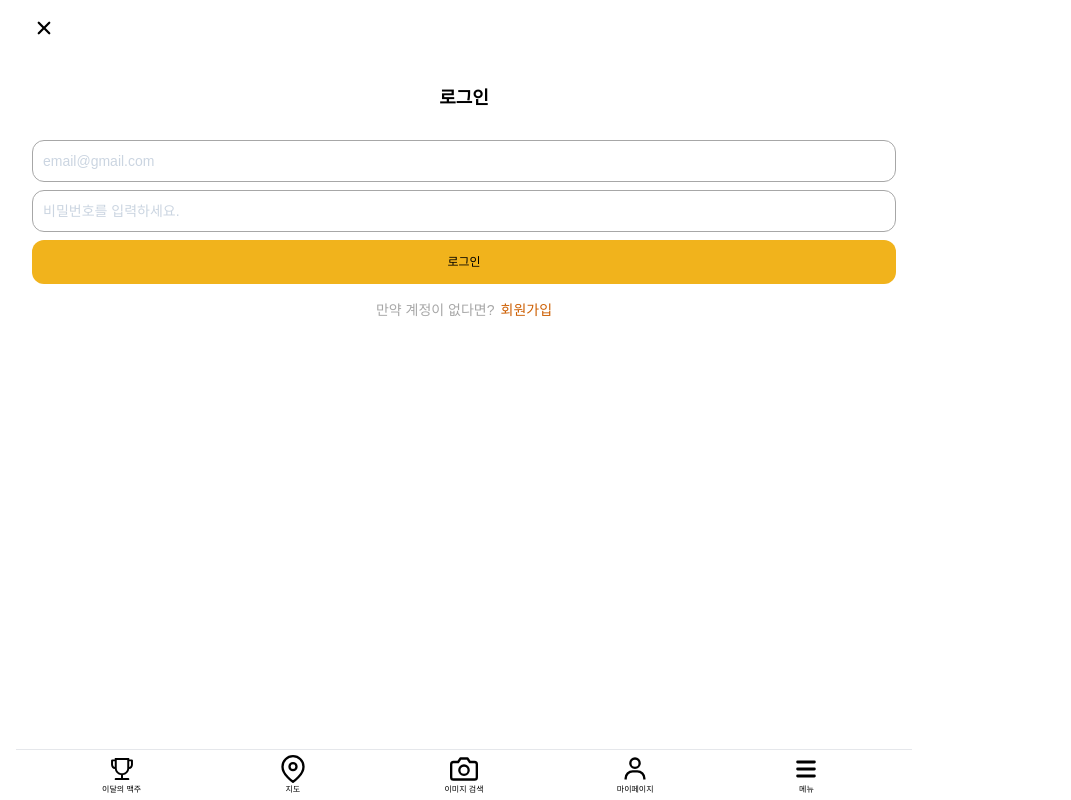
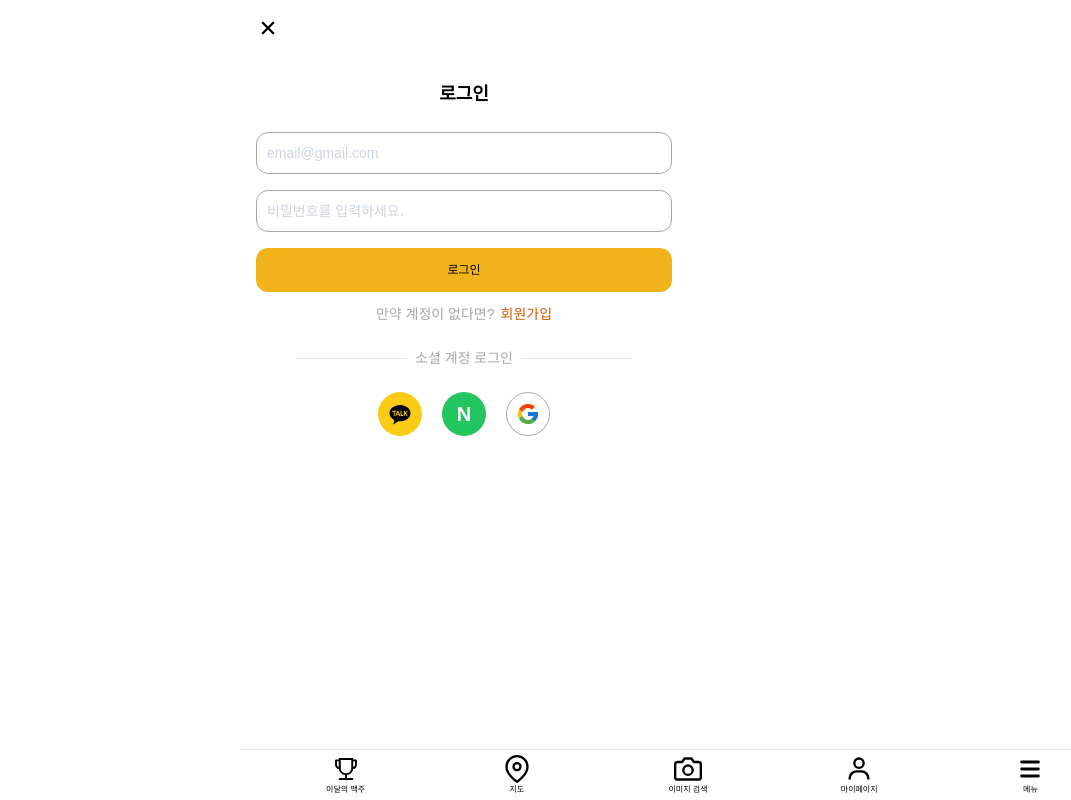
Before and after one commit to GetA-BEER/GetABeer, a Next.js app in the folder fe/: page /login in a window 1280 px wide. Shown: the whole page, without its empty margins (176-1247 px from the left). Built offline with nearby package versions, Linux system fonts and the light colour scheme; a web font is replaced by a local one.

Commit message:
GB-40 style: 소셜 계정 로그인 컴포넌트 제작/로그인 페이지 제작 완료

```diff
--- a/fe/components/inputs/Input.tsx
+++ b/fe/components/inputs/Input.tsx
@@ -5,7 +5,7 @@ type InputProps = {
   placeholder: string;
 };
 
-const inputContainerClassName = 'text-sm font-light block m-2';
+const inputContainerClassName = 'text-sm font-light block mx-2 my-4';
 const inputClassName =
   'border border-y-gray rounded-xl focus:outline-y-gold focus:ring-1 block w-full p-2.5 placeholder-slate-300';
 
--- a/fe/pages/login/index.tsx
+++ b/fe/pages/login/index.tsx
@@ -2,12 +2,11 @@ import SubmitBtn from '@/components/button/SubmitBtn';
 import NavBar from '@/components/NavBar';
 import { Input } from '@/components/inputs/Input';
 import Head from 'next/head';
-import { IoClose, IoArrowForwardOutline } from 'react-icons/io5';
+import { IoClose } from 'react-icons/io5';
+import { FcGoogle } from 'react-icons/fc';
+import { RiKakaoTalkFill } from 'react-icons/ri';
 export default function Login() {
-  const handleClick = (event: React.MouseEvent<HTMLElement>) => {
-    console.log(event.target);
-    console.log(event.currentTarget);
-  };
+  const handleClick = (event: React.MouseEvent<HTMLElement>) => {};
   return (
     <>
       <Head>
@@ -16,21 +15,43 @@ export default function Login() {
         <meta name="viewport" content="width=device-width, initial-scale=1" />
         <link rel="icon" href="/images/logo.png" />
       </Head>
-      <main className="m-auto h-screen max-w-4xl">
+      <main className="m-auto h-screen max-w-md">
         <button className="m-4">
           <IoClose className="w-6 h-6" />
         </button>
-        <div className="my-7 text-center text-lg bg-white rounded-lg max-w-4xl font-semibold">
+        <div className="my-6 text-center text-lg bg-white rounded-lg font-semibold">
           로그인
         </div>
-        <div className="m-2 border-b-1 border-y-gray">
+        <div className="mx-2 my-4">
           <Input type="email" placeholder="email@gmail.com" />
           <Input type="password" placeholder="비밀번호를 입력하세요." />
           <SubmitBtn onClick={handleClick}> 로그인 </SubmitBtn>
-          <div className="m-4 flex justify-center gap-1.5 text-sm">
-            <div className="text-y-gray">만약 계정이 없다면?</div>
+          <div className="my-3 flex justify-center gap-1.5 text-sm">
+            <div className="text-y-gray font-light">만약 계정이 없다면?</div>
             <button className="flex text-y-brown">회원가입</button>
           </div>
+        </div>
+        <div className="flex items-center justify-center space-x-2 my-6">
+          <span className="h-px w-3/12  bg-gray-200"></span>
+          <span className="text-y-gray text-sm font-light">
+            소셜 계정 로그인
+          </span>
+          <span className="h-px w-3/12 bg-gray-200"></span>
+        </div>
+        <div className="flex justify-center gap-5">
+          <button className="flex justify-center items-center w-11 h-11 rounded-full bg-yellow-400 hover:bg-yellow-200 text-xs">
+            <RiKakaoTalkFill className="w-6 h-6" />
+          </button>
+
+          <button className="flex justify-center items-center w-11 h-11 rounded-full bg-green-500 hover:bg-green-700 text-xs">
+            <div className="w-6 h-6 text-white text-center text-xl font-black leading-6">
+              N
+            </div>
+          </button>
+
+          <button className="flex justify-center items-center w-11 h-11 rounded-full border border-y-gray hover:bg-gray-200 text-xs">
+            <FcGoogle className="w-6 h-6" />
+          </button>
         </div>
         <NavBar />
       </main>
```
